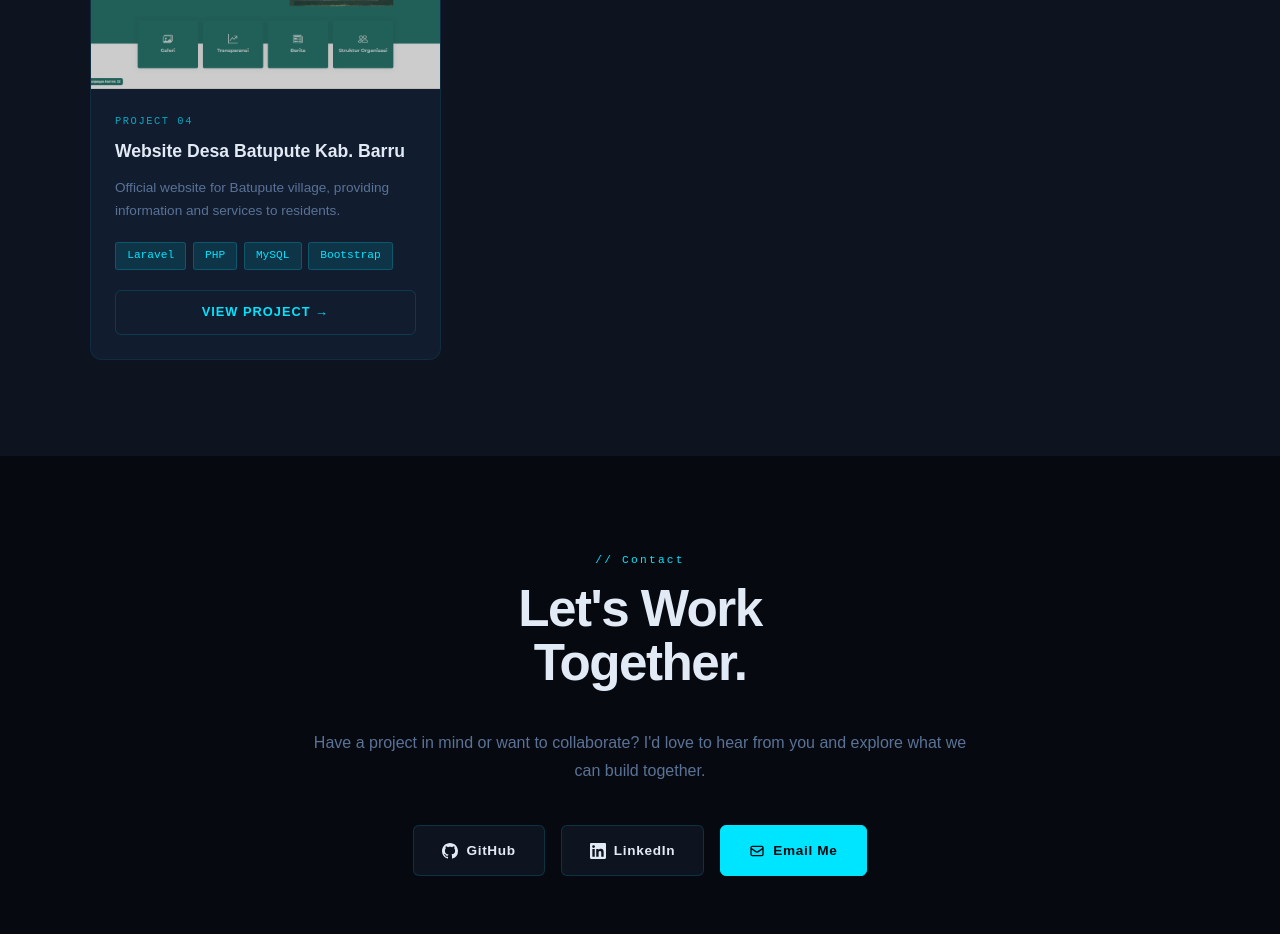
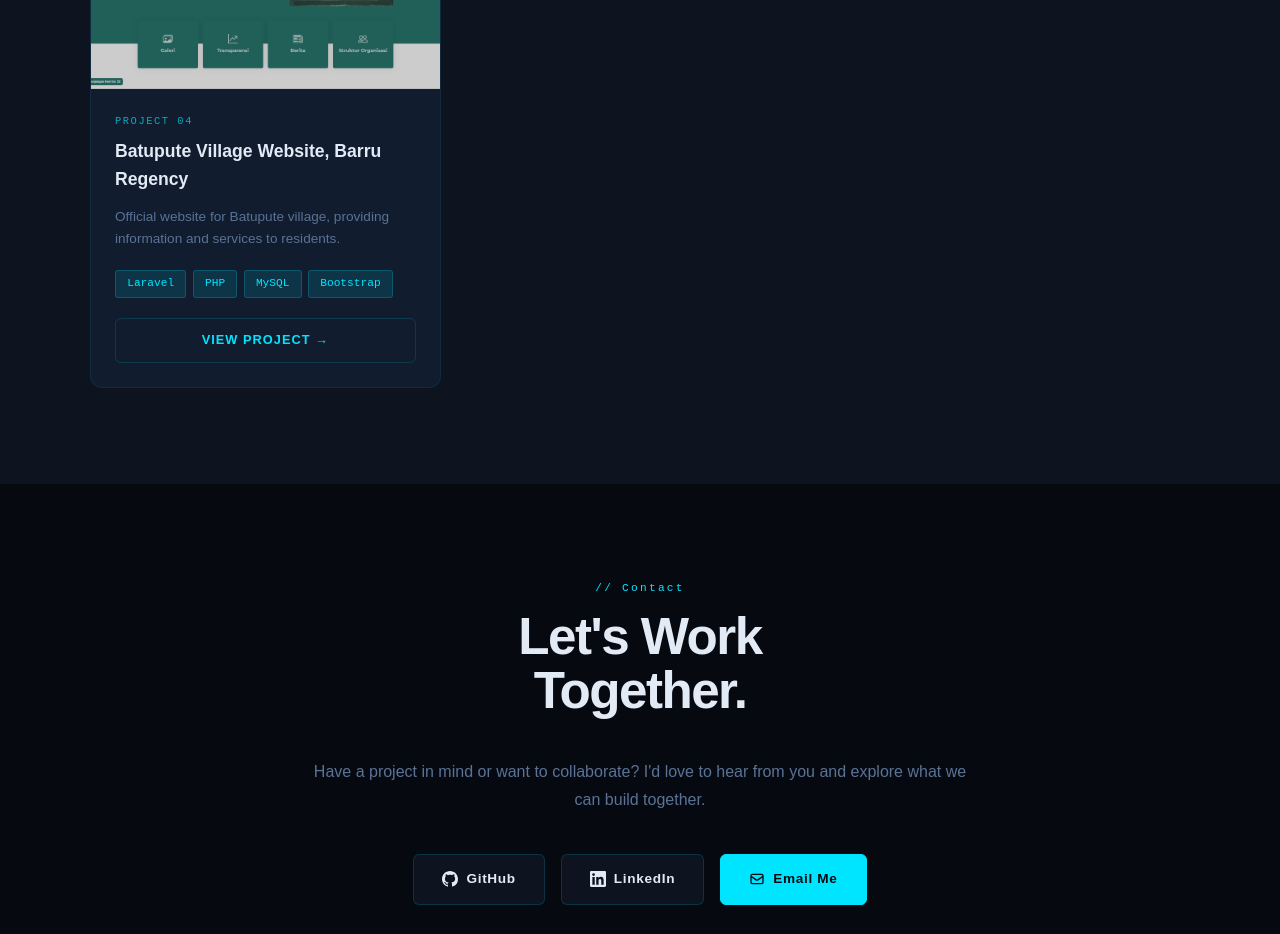
Before and after one commit to kodokTemler/portofolio-vue, a Vue app: page / in a window 1280 px wide. Shown: the part 3280-4214 px from the top of the page. Built offline with nearby package versions, Linux system fonts and the light colour scheme.

Commit message:
perbaikan nama pada Featured Work

```diff
--- a/src/App.vue
+++ b/src/App.vue
@@ -372,7 +372,7 @@ const projects = [
     link: "https://github.com/kodokTemler/Aplikasi-Kasir-Caffe",
   },
   {
-    title: "Website Desa Batupute Kab. Barru",
+    title: "Batupute Village Website, Barru Regency",
     description:
       "Official website for Batupute village, providing information and services to residents.",
     image: "/images/batupute.png",
```
